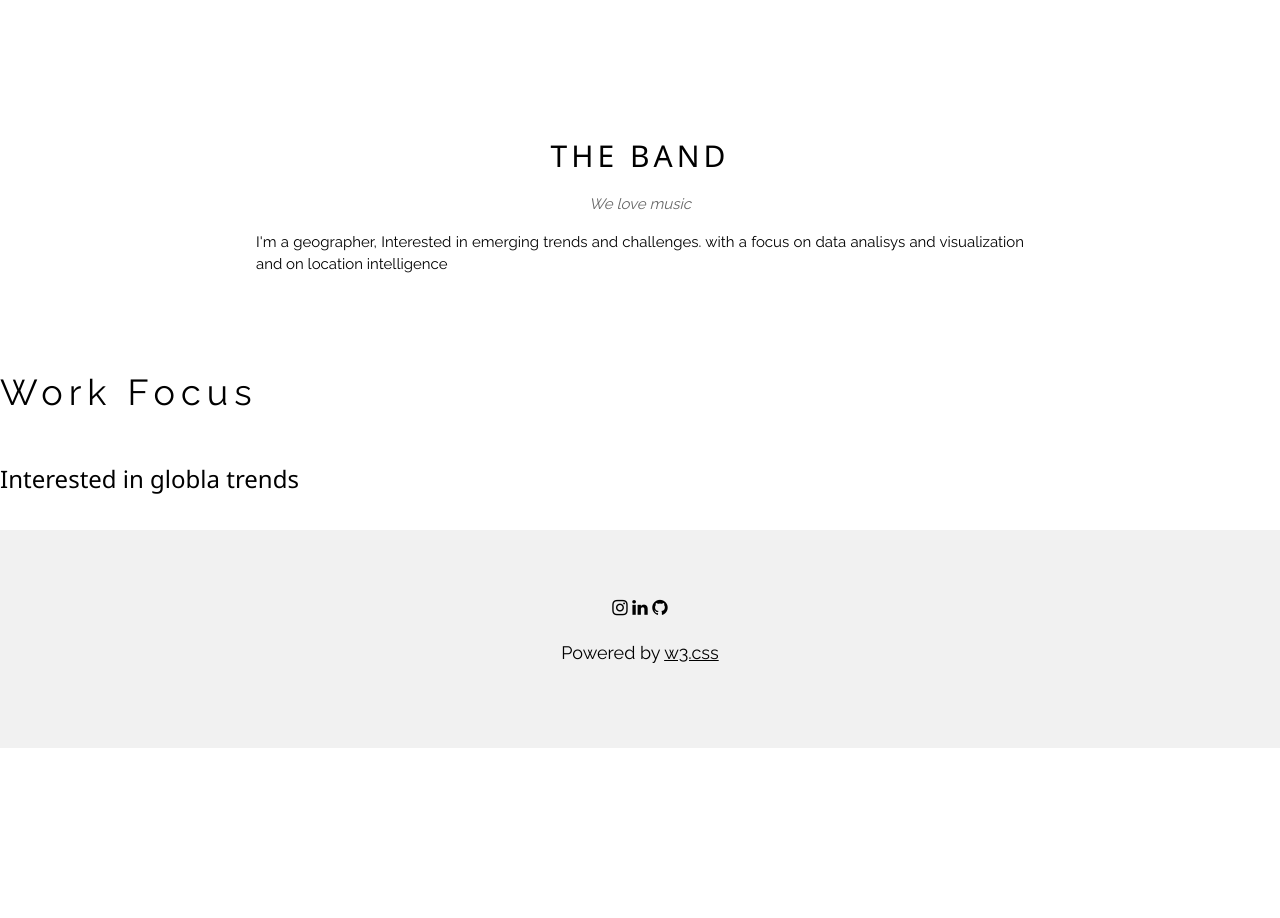
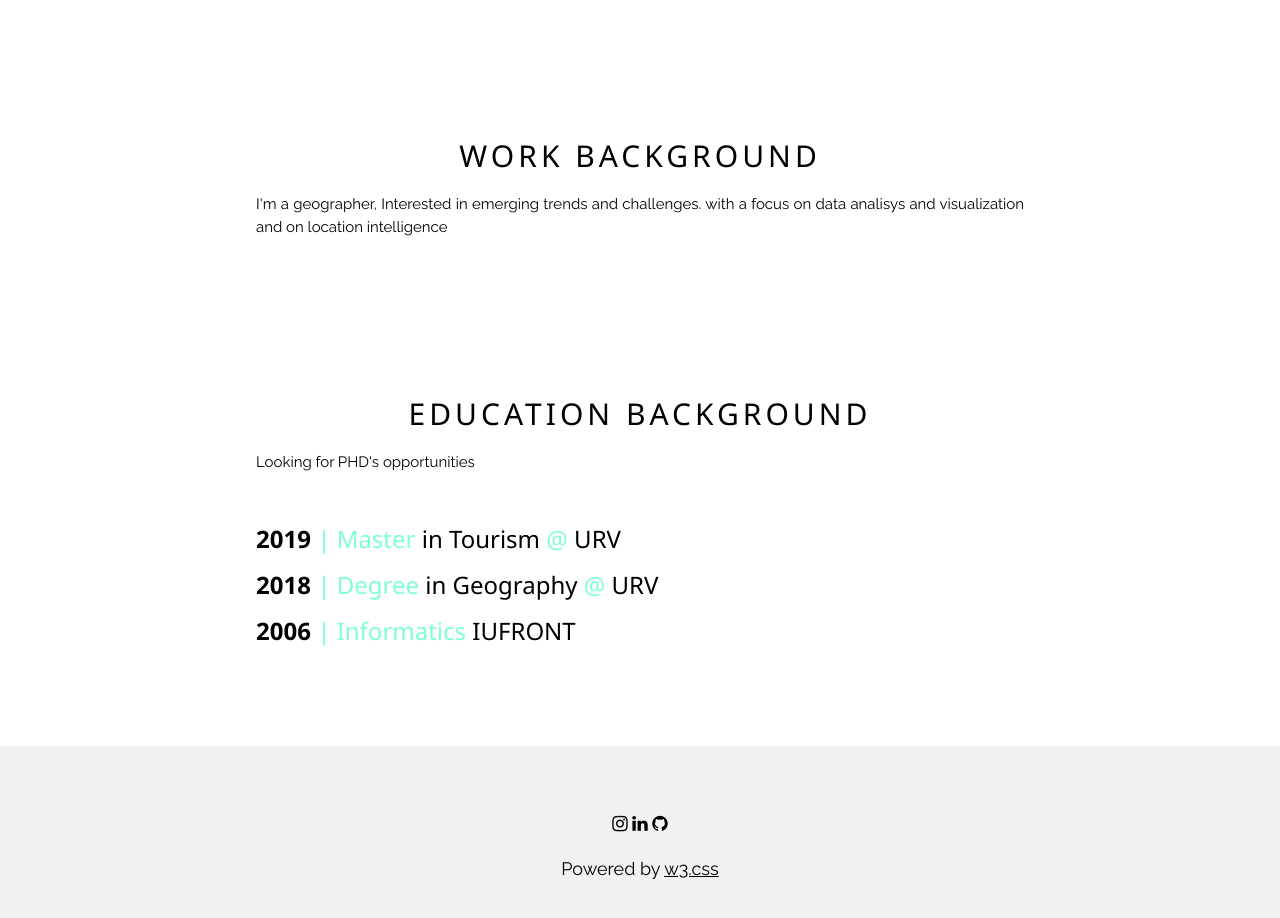
Before and after one commit to AndresBishop/AndresBishop.github.io, a plain HTML site: page index.html in a window 1280 px wide. Shown: the part 460-1378 px from the top of the page. Before the commit the page ends 1208 px from the top, so only its background shows below. Drawn offline with nearby package versions, Linux system fonts and the light colour scheme.

Commit message:
Adding CV

```diff
--- a/index.html
+++ b/index.html
@@ -30,25 +30,25 @@ h1 {letter-spacing: 6px}
     </div>
   </div>
 </header>
-	  <!-- The Band Section -->
+	  <!-- WORK BACKGROUND Section -->
   <div class="w3-container w3-content w3-center w3-padding-64" style="max-width:800px" id="band">
-    <h2 class="w3-wide">THE BAND</h2>
-    <p class="w3-opacity"><i>We love music</i></p>
+    <h2 class="w3-wide">WORK BACKGROUND</h2>
     <p class="w3-justify">I'm a geographer, Interested in emerging trends and challenges. with a focus on data analisys and visualization and on location intelligence</p>
 
   </div>
-	    <div class='image-wrapper'>
-  <div class='inner'>
-    <span class='color'>
-     </span>
 
+	<!-- EDUCATION BACKGROUND Section -->
+  <div class="w3-container w3-content w3-center w3-padding-64" style="max-width:800px" id="band">
+    <h2 class="w3-wide">EDUCATION BACKGROUND </h2>
+    <p class="w3-justify">Looking for PHD's opportunities</p>
+	  <br>
+ <h3 align="left"><b>2019</b> <font color="#7fffd4" >| Master</font> in Tourism <font color="#7fffd4" >@</font> URV </h3>
+ <h3 align="left"><b>2018</b> <font color="#7fffd4" >| Degree</font> in Geography <font color="#7fffd4" >@</font> URV </h3>
+ <h3 align="left"><b>2006</b> <font color="#7fffd4" >| Informatics </font> IUFRONT </h3>
 
-          <h1>Work Focus</h1>
-          <br>
-  <h3> Interested in globla trends</h3>
+     <br>
 
-   <br>
-
+ </div>
 
 <!-- Footer -->
 <footer class="w3-container w3-padding-64 w3-light-grey w3-center w3-large">
```
